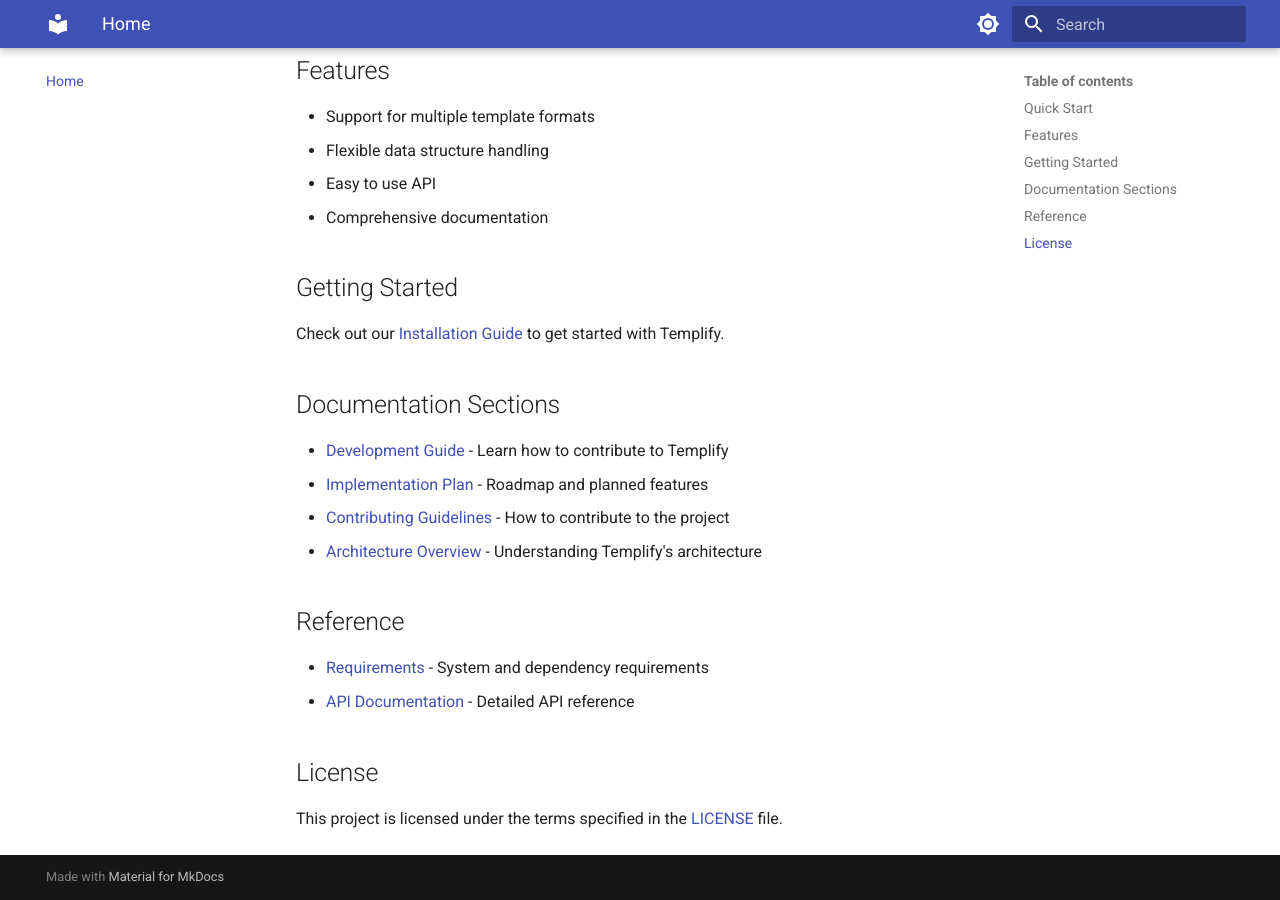
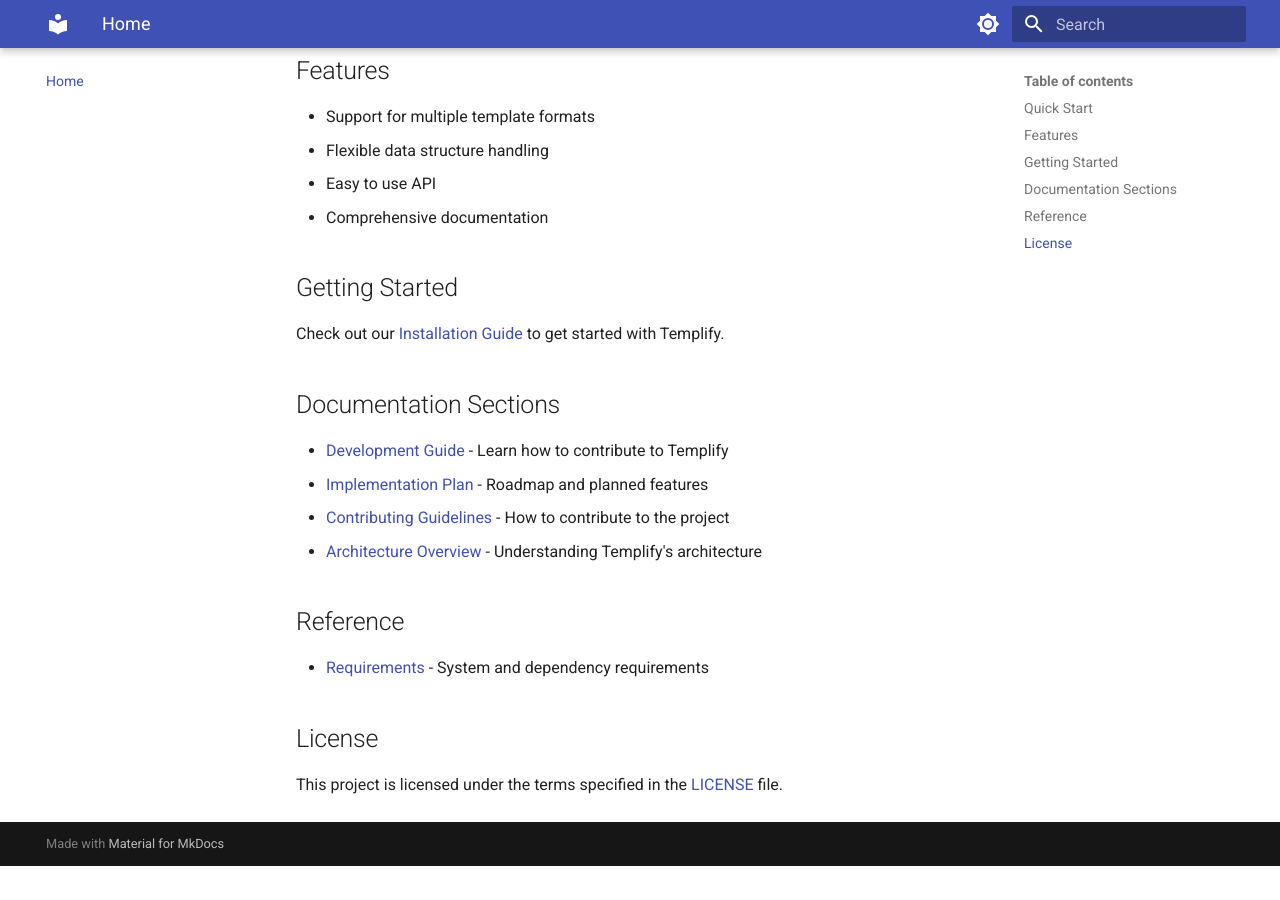
Before and after one commit to pkuppens/templify, an MkDocs documentation site: the page built from docs/index.md, in a window 1280 px wide and 900 px high, scrolled down 530 px. Built offline with MkDocs 1.6.1 and Material for MkDocs 9.7.7, drawn with Linux system fonts in a browser that asks for light colours; after the commit the page ends 1396 px from its top, so only the background shows below that.

Commit message:
remove non-existent reference

```diff
--- a/docs/index.md
+++ b/docs/index.md
@@ -36,7 +36,6 @@ Check out our [Installation Guide](INSTALL.md) to get started with Templify.
 ## Reference
 
 - [Requirements](reference/requirements.md) - System and dependency requirements
-- [API Documentation](reference/api.md) - Detailed API reference
 
 ## License
 
```
